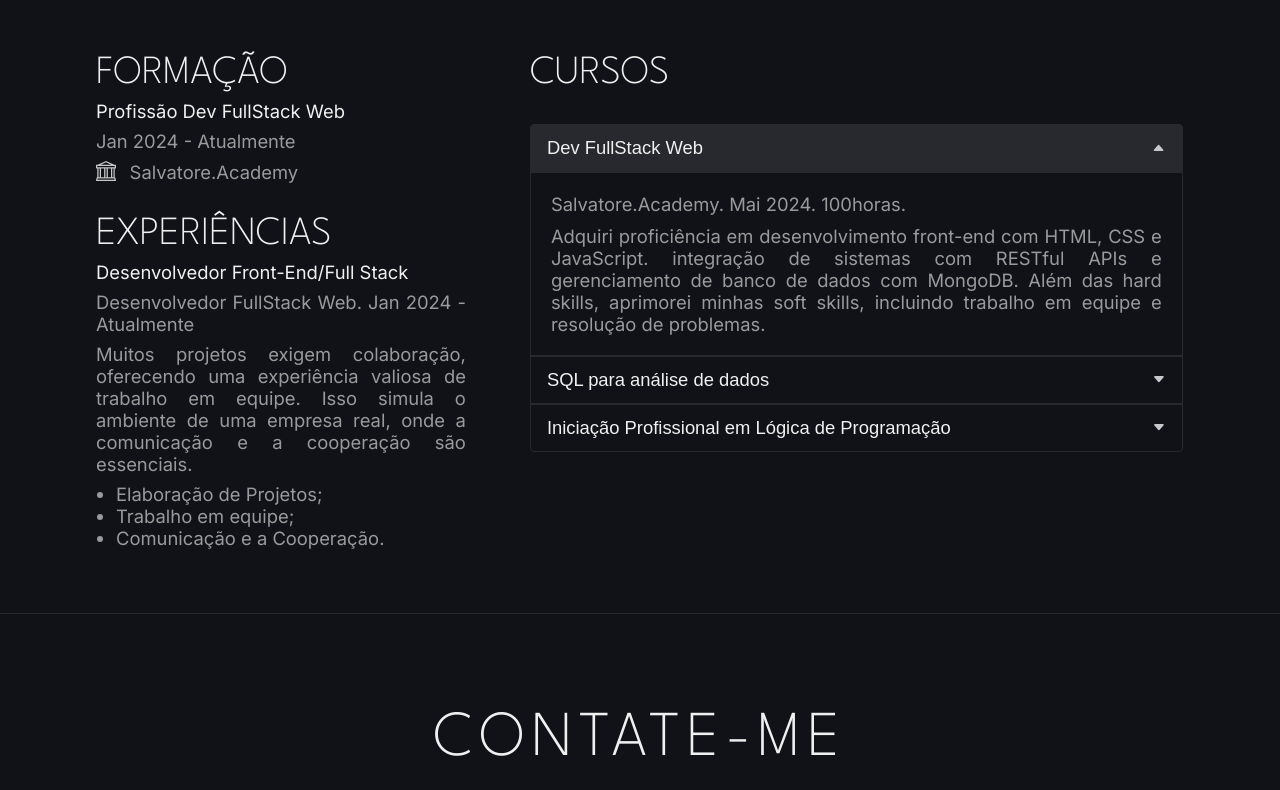
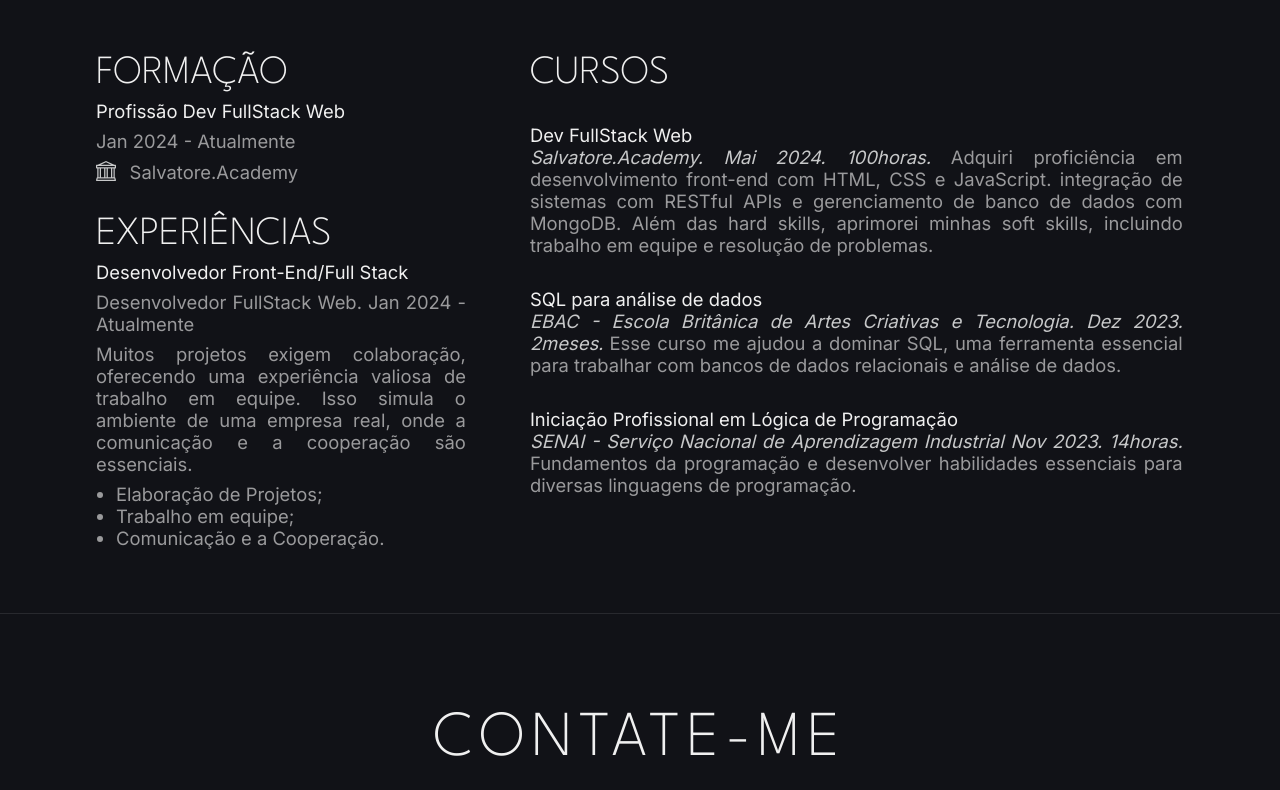
Before and after one commit to alanrochagomes/pessoal-portfolio, a React app: page index.html in a window 1280 px wide. Shown: the part 3220-4010 px from the top of the page. Built offline with nearby package versions, Linux system fonts and the light colour scheme.

Commit message:
Fix: `html`

```diff
--- a/index.html
+++ b/index.html
@@ -336,56 +336,24 @@
 
       <div class="col2">
         <h3>Cursos</h3>
-        <div id="accordion">
-          <div class="accordion__item active">
-            <button class="accordion__header start">
-              <span>Dev FullStack Web</span>
-              <i class="bi bi-caret-down-fill"></i>
-            </button>
-
-            <div class="accordion__body">
-              <p>
-                Salvatore.Academy. Mai 2024. 100horas.
-              </p>
-              <p>
-                Adquiri proficiência em desenvolvimento front-end com HTML, CSS e JavaScript. integração de sistemas com RESTful APIs e gerenciamento de banco de dados com MongoDB. Além das hard skills, aprimorei minhas soft skills, incluindo trabalho em equipe e resolução de problemas.
-              </p>
-            </div>
+        <div class="row2">
+          <h4>Dev FullStack Web</h4>
+           <span><i>Salvatore.Academy. Mai 2024. 100horas.</i></span>
+          <span>Adquiri proficiência em desenvolvimento front-end com HTML, CSS e JavaScript. integração de sistemas com RESTful APIs e gerenciamento de banco de dados com MongoDB. Além das hard skills, aprimorei minhas soft skills, incluindo trabalho em equipe e resolução de problemas.</span>
           </div>
 
-          <div class="accordion__item">
-            <button class="accordion__header">
-              <span>SQL para análise de dados</span>
-              <i class="bi bi-caret-down-fill"></i>
-            </button>
+          <div class="row2">
+            <h4>SQL para análise de dados</h4>
+             <span><i>EBAC - Escola Britânica de Artes Criativas e Tecnologia. Dez 2023. 2meses.</i></span>
+            <span>Esse curso me ajudou a dominar SQL, uma ferramenta essencial para trabalhar com bancos de dados relacionais e análise de dados.</span>
+            </div>
 
-            <div class="accordion__body">
-              <p>
-                EBAC - Escola Britânica de Artes Criativas e Tecnologia. Dez 2023. 2meses.
-              </p>
-              <p>
-                Eu participei do curso SQL para Análise de Dados da EBAC e posso dizer que foi uma experiência incrível. Esse curso me ajudou a dominar SQL, uma ferramenta essencial para trabalhar com bancos de dados relacionais e análise de dados.
-              </p>
-            </div>
-          </div>
+           <div class="row2">
+              <h4>Iniciação Profissional em Lógica de Programação</h4>
+               <span><i>SENAI - Serviço Nacional de Aprendizagem Industrial Nov 2023. 14horas.</i></span>
+              <span>Fundamentos da programação e desenvolver habilidades essenciais para diversas linguagens de programação.</span>
+              </div>
 
-          <div class="accordion__item">
-            <button class="accordion__header end">
-              <span>
-                Iniciação Profissional em Lógica de Programação</span>
-              <i class="bi bi-caret-down-fill"></i>
-            </button>
-
-            <div class="accordion__body end">
-              <p>
-                SENAI - Serviço Nacional de Aprendizagem Industrial Nov 2023. 14horas.
-              </p>
-              <p>
-                Eu participei do curso Iniciação Profissional em Lógica de Programação do SENAI e foi uma experiência extremamente enriquecedora. Esse curso é ideal para quem quer começar a entender os fundamentos da programação e desenvolver habilidades essenciais para diversas linguagens de programação.
-              </p>
-
-            </div>
-          </div>
         </div>
   </section>
 
```
